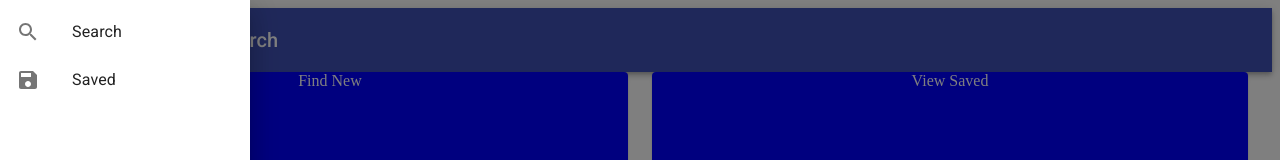
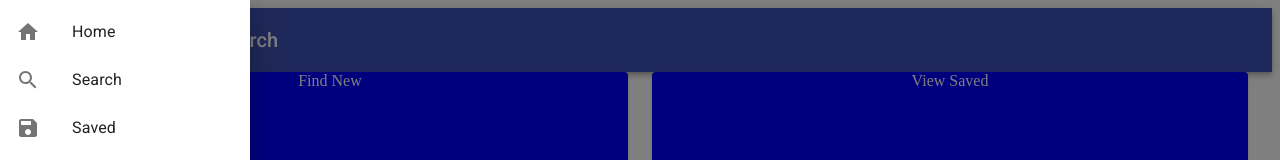
Before and after one commit to nathanaelhauser/google-book-search, a React (Create React App) app in the folder client/: page / in a window 1280 px wide. Both pictures are taken after a click on the button "menu". Shown: the top 160 px of the page. Built offline with nearby package versions, Linux system fonts and the light colour scheme; the HTML template or start-up script is replaced by a standard one.

Commit message:
Added functionality to Drawer component

```diff
--- a/client/src/App.js
+++ b/client/src/App.js
@@ -1,10 +1,10 @@
 import React, { useState } from 'react'
-import DrawerContext from './utils/DrawerContext'
 import {
   BrowserRouter as Router,
   Switch,
   Route
 } from 'react-router-dom'
+import DrawerContext from './utils/DrawerContext'
 import Home from './pages/Home'
 import Search from './pages/Search'
 import Saved from './pages/Saved'
--- a/client/src/components/Drawer/Drawer.js
+++ b/client/src/components/Drawer/Drawer.js
@@ -1,4 +1,5 @@
 import React, { useContext } from 'react'
+import { useRouteMatch } from 'react-router-dom'
 import { makeStyles } from '@material-ui/core/styles'
 import DrawerContext from '../../utils/DrawerContext'
 import SwipeableDrawer from '@material-ui/core/SwipeableDrawer'
@@ -7,6 +8,7 @@ import List from '@material-ui/core/List'
 import ListItem from '@material-ui/core/ListItem'
 import ListItemIcon from '@material-ui/core/ListItemIcon'
 import ListItemText from '@material-ui/core/ListItemText'
+import HomeIcon from '@material-ui/icons/Home'
 import SearchIcon from '@material-ui/icons/Search'
 import SaveIcon from '@material-ui/icons/Save'
 
@@ -23,6 +25,9 @@ const Drawer = () => {
   const classes = useStyles()
 
   const { isOpen, toggleDrawer } = useContext(DrawerContext)
+  const match = useRouteMatch()
+
+  const redirect = page => event => window.location.href = `http://${window.location.host}${page}`
 
   const sideList = () => (
     <div
@@ -32,11 +37,15 @@ const Drawer = () => {
       onKeyDown={toggleDrawer(false)}
     >
       <List>
-        <ListItem button key={'Search'}>
+        <ListItem button key={'Home'} onClick={redirect('/')}>
+          <ListItemIcon><HomeIcon /></ListItemIcon>
+          <ListItemText primary={'Home'} />
+        </ListItem>
+        <ListItem button key={'Search'} onClick={redirect('/search')}>
           <ListItemIcon><SearchIcon /></ListItemIcon>
           <ListItemText primary={'Search'} />
         </ListItem>
-        <ListItem button key={'Saved'}>
+        <ListItem button key={'Saved'} onClick={redirect('/saved')}>
           <ListItemIcon><SaveIcon /></ListItemIcon>
           <ListItemText primary={'Saved'} />
         </ListItem>
```
